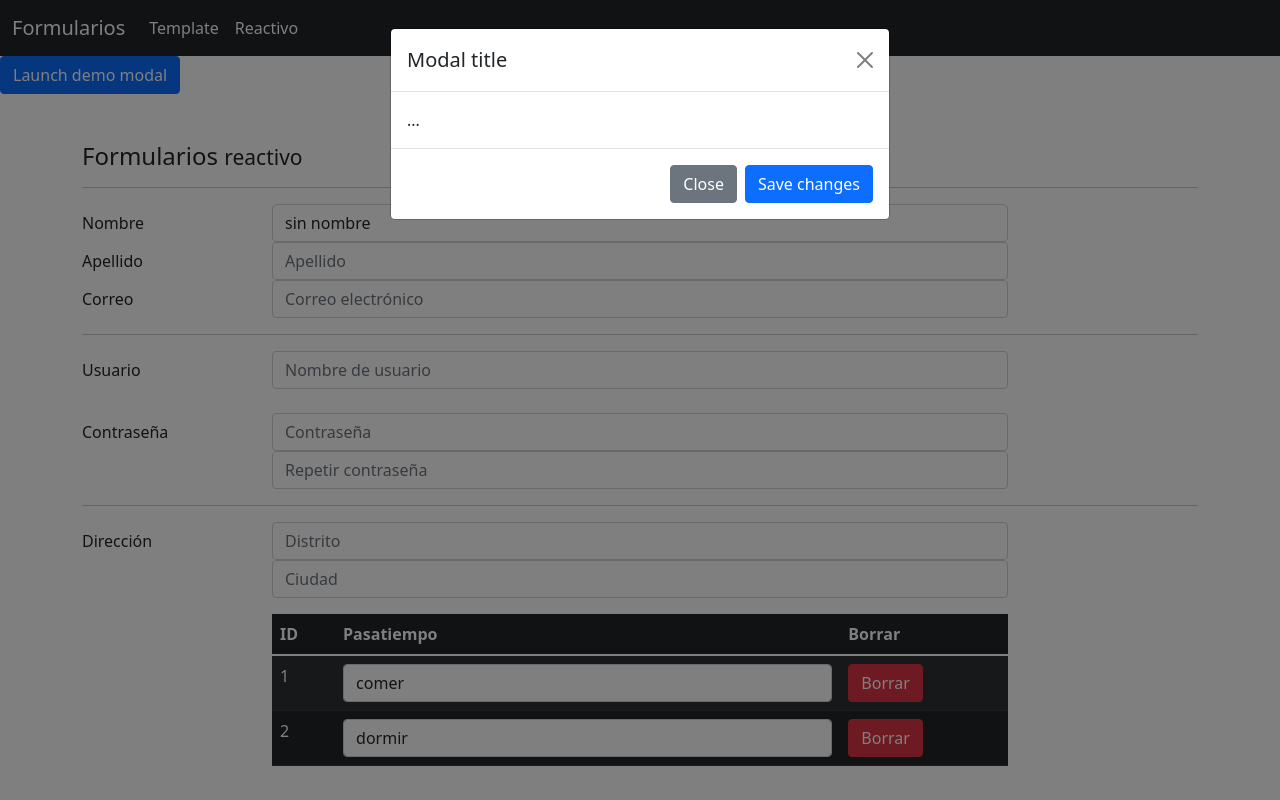
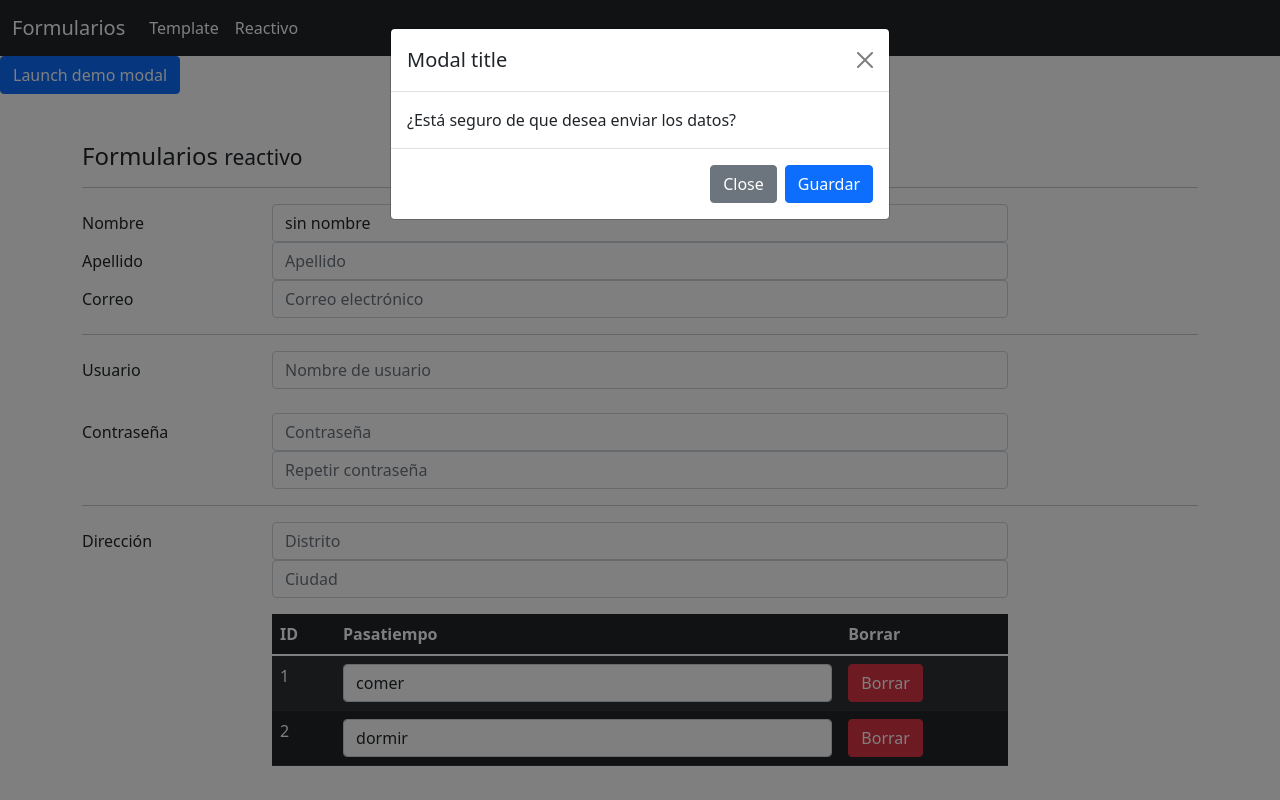
Before and after one commit to RubenTorresGutierrez/05-formularios, an Angular app: page /reactive in a window 1280 px wide. Both pictures are taken after a click on the button "Launch demo modal". Shown: the top 800 px of the page. Built offline with nearby package versions, Linux system fonts and the light colour scheme.

Commit message:
Boton borrar

```diff
--- a/src/app/components/shared/modal/modal.component.html
+++ b/src/app/components/shared/modal/modal.component.html
@@ -12,11 +12,11 @@
         <button type="button" class="btn-close" data-bs-dismiss="modal" aria-label="Close"></button>
       </div>
       <div class="modal-body">
-        ...
+        ¿Está seguro de que desea enviar los datos?
       </div>
       <div class="modal-footer">
         <button type="button" class="btn btn-secondary" data-bs-dismiss="modal">Close</button>
-        <button type="button" class="btn btn-primary">Save changes</button>
+        <button type="button" class="btn btn-primary" data-bs-dismiss="modal">Guardar</button>
       </div>
     </div>
   </div>
--- a/src/app/pages/reactive/reactive.component.html
+++ b/src/app/pages/reactive/reactive.component.html
@@ -130,9 +130,10 @@
   <div class="form-group row">
     <label class="col-2 col-form-label">&nbsp;</label>
     <div class="input-group col-md-8">
-      <button type="submit" class="btn btn-outline-primary btn-block">
+      <button type="submit" class="btn btn-outline-primary btn-block rounded">
         Guardar
       </button>
+      <button type="reset" class="btn btn-outline-danger btn-block ms-3 rounded">Cancelar</button>
     </div>
   </div>
 
```
